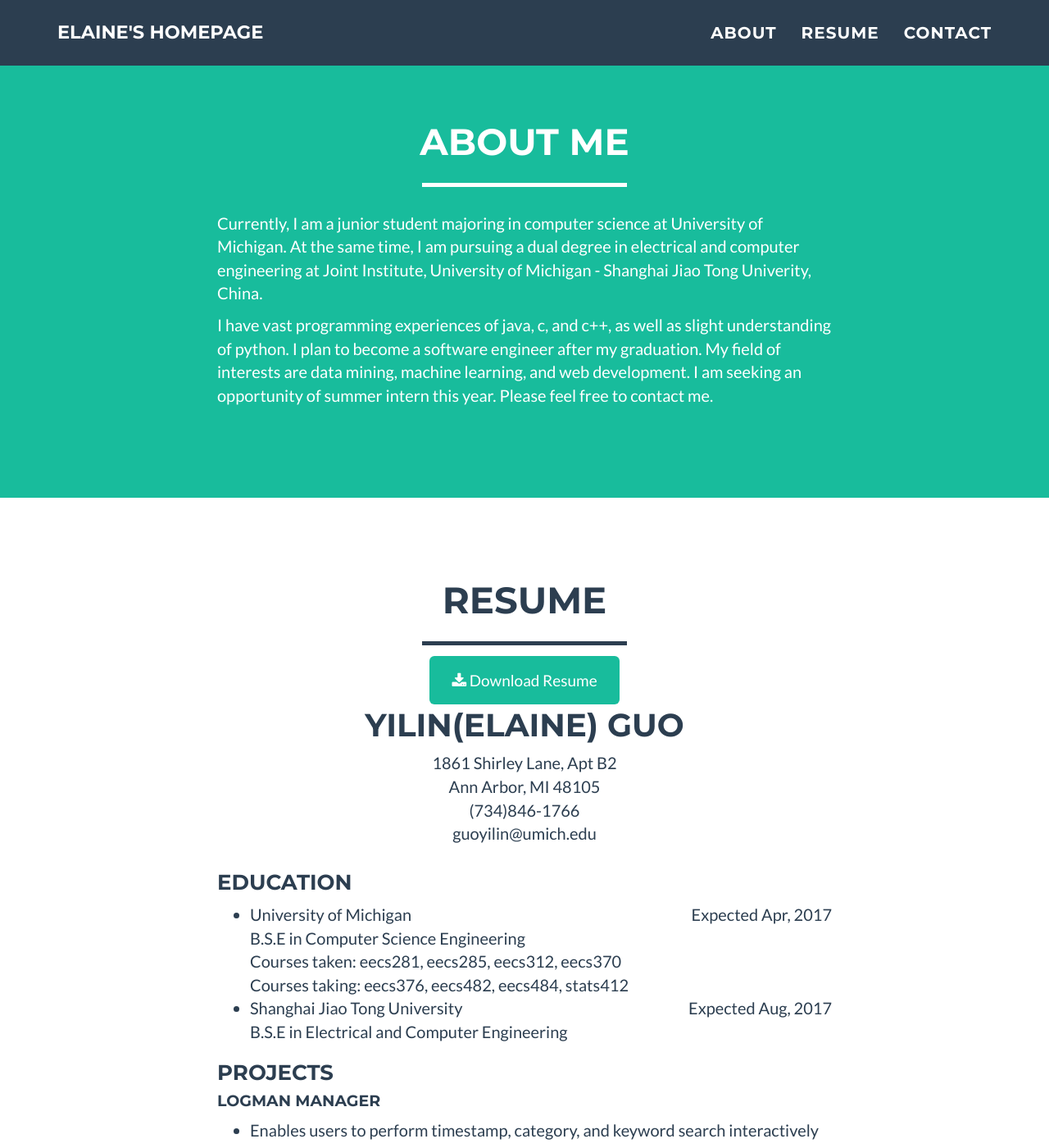
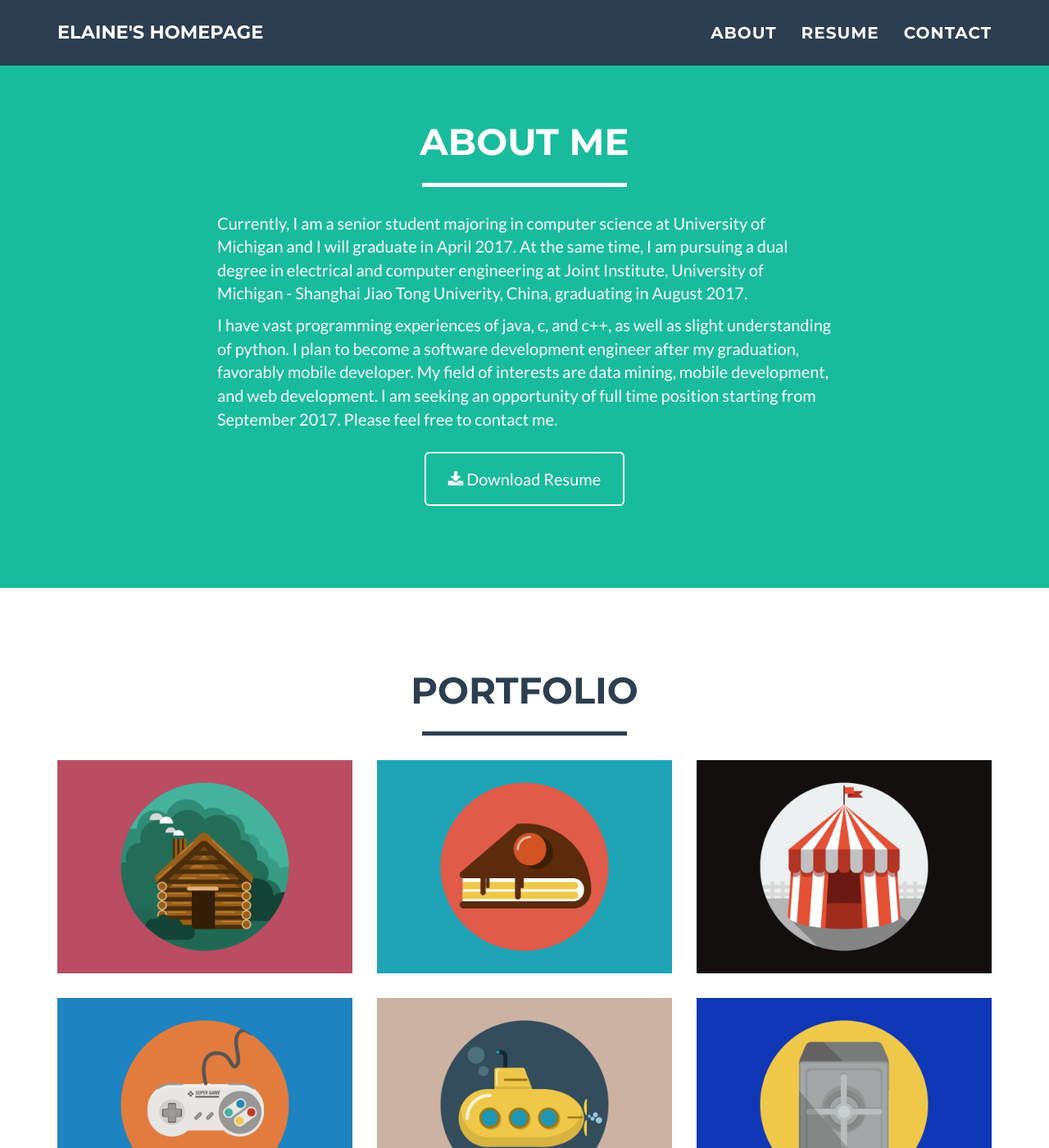
Before and after one commit to YilinGUO/YilinGUO.github.io, a Jekyll site: the page built from index.html, in a window 1280 px wide and 1400 px high, scrolled down 829 px. Shown: the whole window at 82% size. Built offline with Jekyll 4.4.1, drawn with Linux system fonts in a browser that asks for light colours; some of the changed text lies outside the part shown.

Commit message:
modified:   _includes/about.html 	modified:   _includes/portfolio_grid.html

```diff
--- a/_includes/about.html
+++ b/_includes/about.html
@@ -10,12 +10,17 @@
             <div class="row">
                 <div class="col-lg-8 col-lg-offset-2">
                     <p>
-                    Currently, I am a junior student majoring in computer science at University of Michigan. At the same time, I am pursuing a dual degree in electrical and computer engineering at Joint Institute, University of Michigan - Shanghai Jiao Tong Univerity, China.
+                    Currently, I am a senior student majoring in computer science at University of Michigan and I will graduate in April 2017. At the same time, I am pursuing a dual degree in electrical and computer engineering at Joint Institute, University of Michigan - Shanghai Jiao Tong Univerity, China, graduating in August 2017.
                     </p>
 
                     <p>
-                    I have vast programming experiences of java, c, and c++, as well as slight understanding of python. I plan to become a software engineer after my graduation. My field of interests are data mining, machine learning, and web development. I am seeking an opportunity of summer intern this year. Please feel free to contact me.
+                    I have vast programming experiences of java, c, and c++, as well as slight understanding of python. I plan to become a software development engineer after my graduation, favorably mobile developer. My field of interests are data mining, mobile development, and web development. I am seeking an opportunity of full time position starting from September 2017. Please feel free to contact me.
                     </p>
+                </div>
+                <div class="col-lg-8 col-lg-offset-2 text-center">
+                    <a href="/assets/cv_guoyilin.pdf" class="btn btn-lg btn-outline">
+                        <i class="fa fa-download"></i> Download Resume
+                    </a>
                 </div>
             </div>
         </div>
--- a/_includes/portfolio_grid.html
+++ b/_includes/portfolio_grid.html
@@ -1,96 +1,25 @@
-
-    <!-- Portfolio Grid Section -->
+   <!-- Portfolio Grid Section -->
     <section id="portfolio">
         <div class="container">
             <div class="row">
                 <div class="col-lg-12 text-center">
-                    <h2>Resume</h2>
+                    <h2>Portfolio</h2>
                     <hr class="star-primary">
                 </div>
             </div>
-
             <div class="row">
-                <div class="col-lg-12 text-center">
-                    <a href="/assets/cv_guoyilin.pdf" class="btn-success btn-lg">
-                        <i class="fa fa-download"></i> Download Resume
-                    </a>
-                </div>
-            </div>
-
-            <div class="row">
-                <div class="col-lg-8 col-lg-offset-2 text-center">
-                    <h1>Yilin(Elaine) GUO</h1>
-                    <p>
-                        1861 Shirley Lane, Apt B2<br>
-                        Ann Arbor, MI 48105<br>
-                        (734)846-1766<br>
-                        guoyilin@umich.edu
-                    </p>
-                </div>
-            </div>
-
-            <div class="row">
-                <div class="col-lg-8 col-lg-offset-2">
-                    <h3>Education</h3>
-                        <ul>
-                            <li>University of Michigan
-                            <span style="float:right;"> Expected Apr, 2017</span><br>
-                            B.S.E in Computer Science Engineering<br>
-                            Courses taken: eecs281, eecs285, eecs312, eecs370<br>
-                            Courses taking: eecs376, eecs482, eecs484, stats412</li>
-                            <li>Shanghai Jiao Tong University<span style="float:right;"> Expected Aug, 2017</span><br>
-                            B.S.E in Electrical and Computer Engineering
-                            </li>
-                        </ul>
-                    <h3>Projects</h3>
-                    <h4>Logman Manager</h4>
-                    <p>
-                        <ul>
-                            <li>Enables users to perform timestamp, category, and keyword search interactively over the log file they provided</li>
-                            <li>Constructs an excerpt list for computation internally</li>
-                            <li>Search function implemented through hash tables</li>
-                        </ul>
-                    </p>
-                    <h4><a href="https://github.com/YilinGUO/E-Reader-Prototype">E-Reader Prototype</a></h4>
-                    <p>
-                        <ul>
-                            <li>Able to select books, turn pages with page number displayed concurrently</li>
-                            <li>GUI implemented with Java swing</li>
-                            <li>Search function and database back end to be implemented</li>
-                        </ul>
-                    </p>
-
-                    <h4><a href="https://github.com/YilinGUO/Cross-4-Game">Cross-4 Chess Game</a></h4>
-                    <p>
-                        <ul>
-                            <li>Enables two players to play cross-4 while chatting concurrently</li>
-                            <li>Socket programming with one server and two clients</li>
-                            <li>GUI implemented with Java swing</li>
-                            <li>Chatting function implemented with Java thread</li>
-                        </ul>
-                    </p>
-
-                    <h4><a href="https://github.com/YilinGUO/SakaiMobile">Mobile Sakai Android App</a></h4>
-                    <p>
-                        <ul>
-                            <li>Designed for students to browse resources, query assignments and exam grades</li>
-                            <li>Implemented an alarm function to alert due time</li>
-                            <li>Set up a Sakai server 10.0 via Tomcat</li>
-                            <li>Utilized the Sakai API for due time, appointment time, etc</li>
-                            <li>GUI implemented using Java via Android Studio</li>
-                            <li>Tested and validated on Android 4.0</li>
-                        </ul>
-                    </p>
-                    <h3>Technical Strengths</h3>
-                    <p>
-                        <ul>
-                            <li>C++(proficient), Java(proficient), C(prior experience), Python(prior experience)</li>
-                            <li>SQL, HTML, R, Verilog, Matlab, LaTeX, Markdown</li>
-                            <li>Windows, Linux (Redhat, Debian, and Ubuntu)</li>
-                            <li>Git, Vim, Valgrind, gdb, zsh</li>
-                        </ul>
-                    </p>
-                </div>
+                {% for post in site.posts %}
+                    <div class="col-sm-4 portfolio-item">
+                        <a href="#portfolioModal-{{ post.modal-id }}" class="portfolio-link" data-toggle="modal">
+                            <div class="caption">
+                                <div class="caption-content">
+                                    <i class="fa fa-search-plus fa-3x"></i>
+                                </div>
+                            </div>
+                            <img src="img/portfolio/{{ post.img }}" class="img-responsive" alt="{{ post.alt }}">
+                        </a>
+                    </div>
+                {% endfor %}
             </div>
         </div>
     </section>
```
